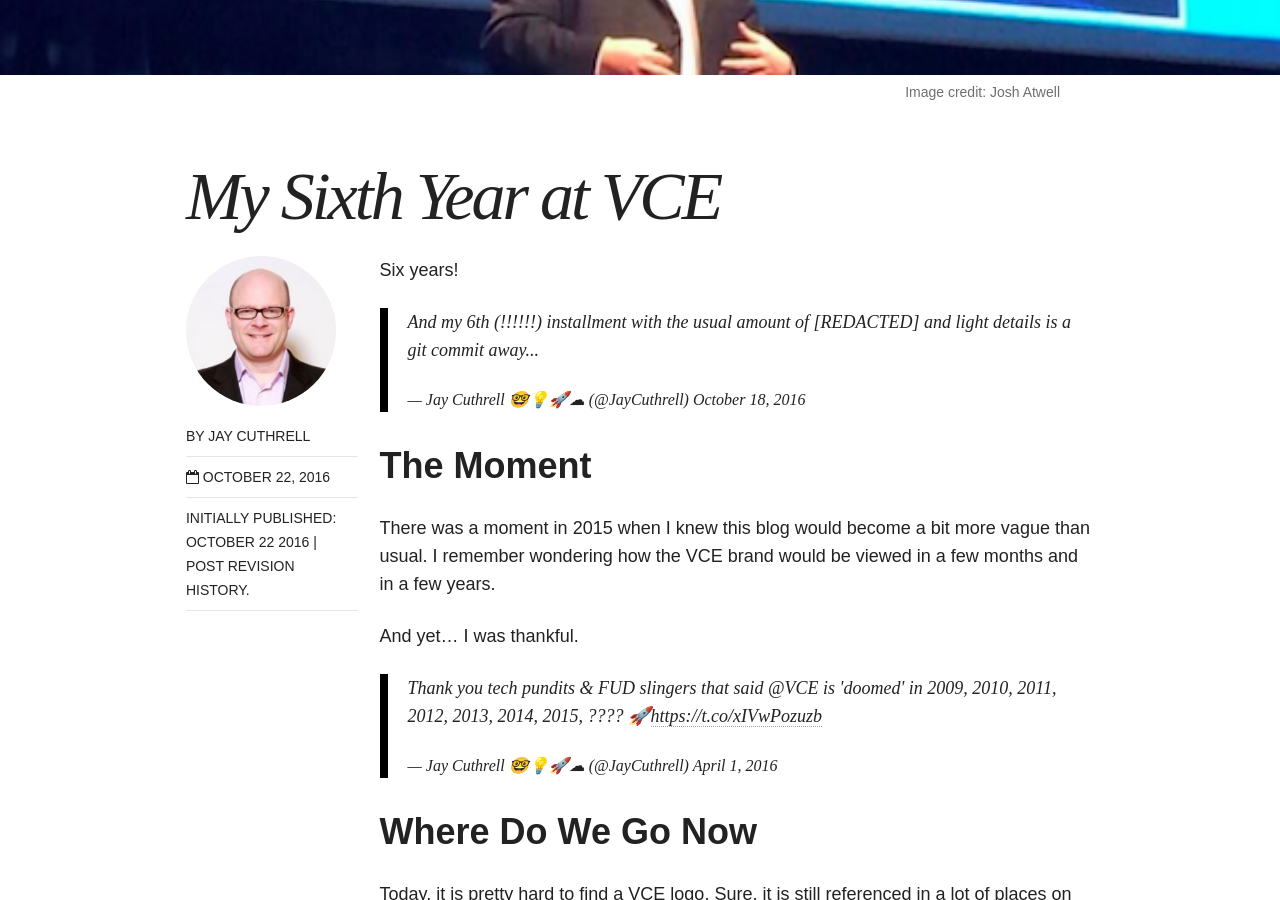
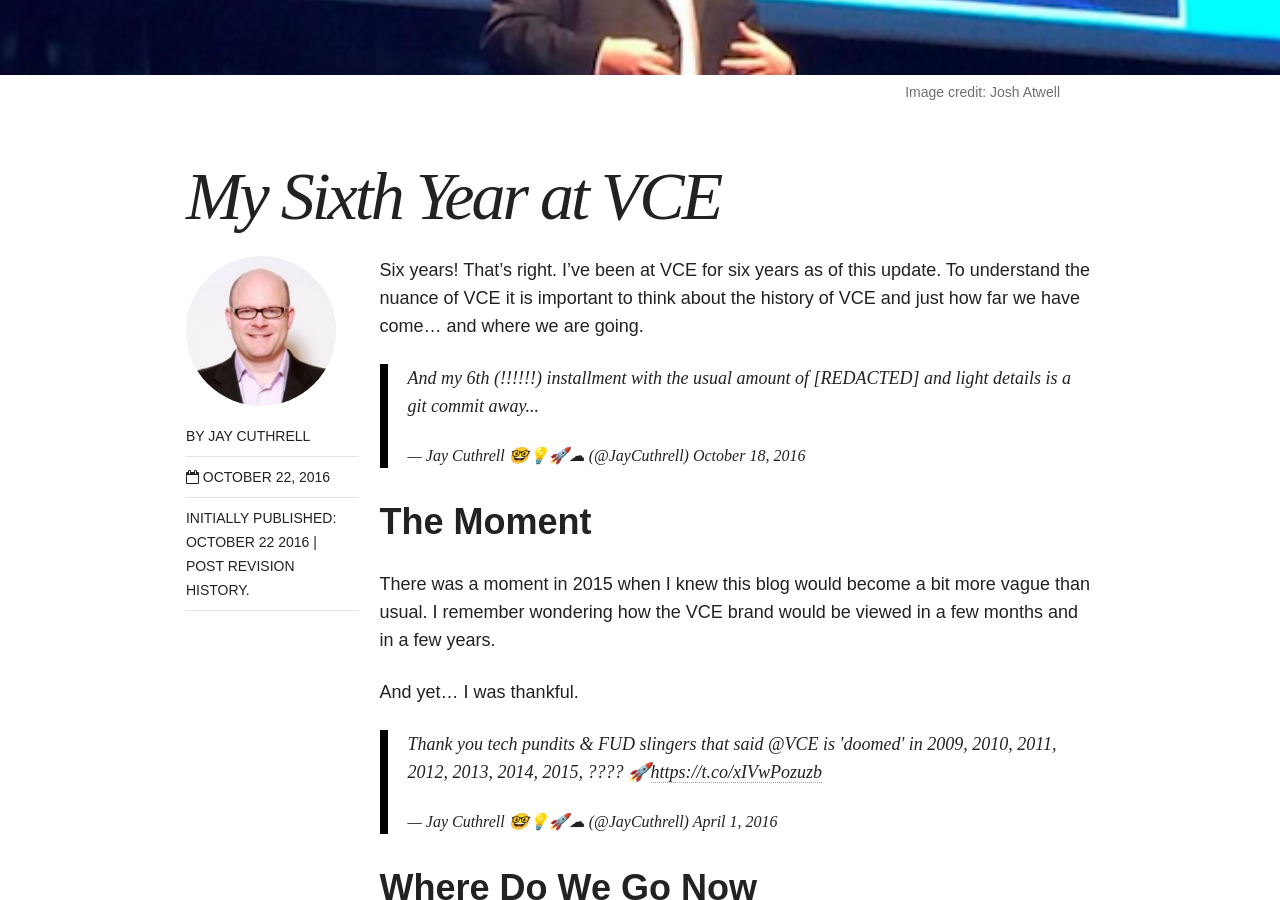
Before and after one commit to nsshommo/jaycuthrell.github.io, a Jekyll site: the page built from blog/_posts/2016-10-22-my-sixth-year-at-vce.md, in a window 1280 px wide and 900 px high, scrolled down 451 px. Built offline with Jekyll 4.4.1, drawn with Linux system fonts in a browser that asks for light colours; nearby versions of some CDN libraries; comment, search, counter and statistics services are not loaded; some of the changed text lies outside the part shown.

Commit message:
layout image

```diff
--- a/blog/_posts/2016-10-22-my-sixth-year-at-vce.md
+++ b/blog/_posts/2016-10-22-my-sixth-year-at-vce.md
@@ -4,7 +4,9 @@ date: "2016-10-22"
 layout: post
 ---
 
-Six years!
+Six years! That's right. I've been at VCE for six years as of this update. To
+understand the nuance of VCE it is important to think about the history of VCE
+and just how far we have come... and where we are going.
 
 <blockquote class="twitter-tweet" data-lang="en"><p lang="en" dir="ltr">And my 6th (!!!!!!) installment with the usual amount of [REDACTED] and light details is a git commit away...</p>&mdash; Jay Cuthrell 🤓💡🚀☁ (@JayCuthrell) <a href="https://twitter.com/JayCuthrell/status/788394956347944961">October 18, 2016</a></blockquote>
 <script async src="//platform.twitter.com/widgets.js" charset="utf-8"></script>
@@ -43,6 +45,11 @@ you try to find the original Acadia logo that can be even harder to find.
 Platforms")](http://www.vce.com/about/media/news?id=tcm:20-36801)
 
 [![Dell EMC](/images/dell-emc-logo-text.png "Dell EMC")](http://vce.com)
+
+Vblock, VxBlock, VxRack, and VxRail
+===================================
+
+[![Vblock](/images/Vblock_300_FX.jpg "Vblock")](http://vce.com)
 
 Vblock and VxBlock are huge and the fervor for VxRack and VxRail are off to an
 agressive (and quite young) start that is amazing.
```
Also changed, not shown: images/Vblock_300_FX.jpg (added).
